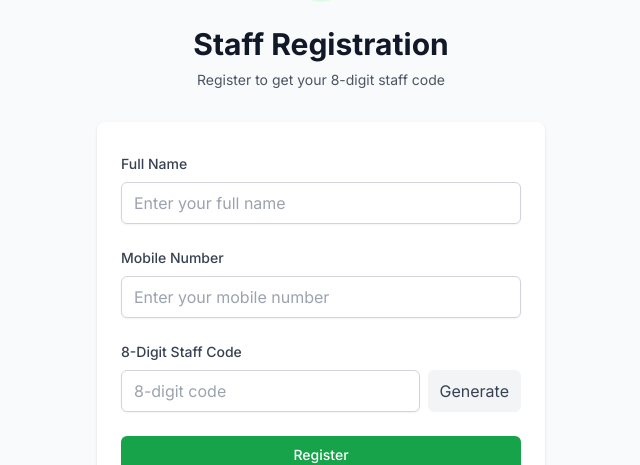
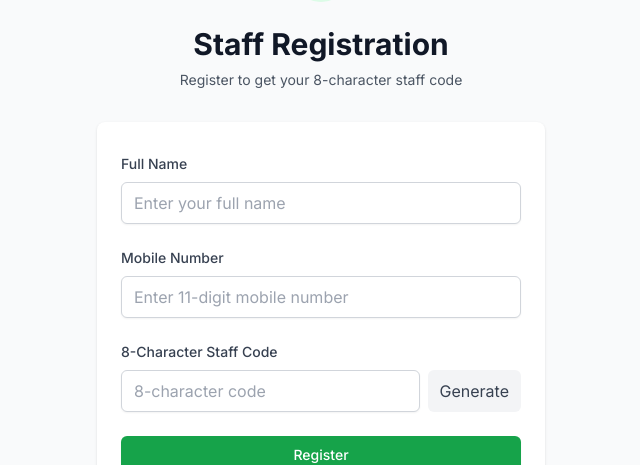
Before and after one commit to gilnaks/gfc-inventory-system, a Next.js app: page /dsir in a window 1280 px wide. Both pictures are taken after a click on the button "Don't have a code? Register here". Shown: the part 154-619 px from the top of the page, without its empty margins (319-959 px from the left). Built offline with nearby package versions, Linux system fonts and the light colour scheme; what @supabase/auth-helpers-nextjs would draw is missing.

Commit message:
add staff 8 character code

```diff
--- a/app/components/StaffManager.tsx
+++ b/app/components/StaffManager.tsx
@@ -245,11 +245,6 @@ export function StaffManager({ theme = 'blue' }: StaffManagerProps) {
   }
 
   const addStaff = async () => {
-    if (!newStaff.full_name.trim() || !newStaff.mobile_number.trim()) {
-      setError('Please fill in all required fields')
-      return
-    }
-
     setSaving(true)
     try {
       const staffCode = newStaff.staff_code.trim() || generateStaffCode()
@@ -1372,7 +1367,7 @@ export function StaffManager({ theme = 'blue' }: StaffManagerProps) {
                   value={newStaff.full_name}
                   onChange={(e) => setNewStaff({ ...newStaff, full_name: e.target.value })}
                   className="w-full px-3 py-2 border border-gray-300 rounded-md focus:ring-2 focus:ring-blue-500 focus:border-blue-500"
-                  placeholder="Enter full name"
+                  required
                 />
               </div>
               <div className="grid grid-cols-1 md:grid-cols-2 gap-4">
@@ -1381,10 +1376,10 @@ export function StaffManager({ theme = 'blue' }: StaffManagerProps) {
                   <input
                     type="tel"
                     value={newStaff.mobile_number}
-                    onChange={(e) => setNewStaff({ ...newStaff, mobile_number: e.target.value })}
+                    onChange={(e) => setNewStaff({ ...newStaff, mobile_number: e.target.value.replace(/\D/g, '').slice(0, 11) })}
                     maxLength={11}
                     className="w-full px-3 py-2 border border-gray-300 rounded-md focus:ring-2 focus:ring-blue-500 focus:border-blue-500"
-                    placeholder="Enter mobile number"
+                    required
                   />
                 </div>
                 <div className="space-y-2">
@@ -1394,6 +1389,7 @@ export function StaffManager({ theme = 'blue' }: StaffManagerProps) {
                     value={newStaff.employment_date}
                     onChange={(e) => setNewStaff({ ...newStaff, employment_date: e.target.value })}
                     className="w-full px-3 py-2 border border-gray-300 rounded-md focus:ring-2 focus:ring-blue-500 focus:border-blue-500"
+                    required
                   />
                 </div>
               </div>
@@ -1407,10 +1403,11 @@ export function StaffManager({ theme = 'blue' }: StaffManagerProps) {
                       onChange={(e) => setNewStaff({ ...newStaff, staff_code: e.target.value })}
                       maxLength={8}
                       className="w-32 px-3 py-2 border border-gray-300 rounded-md focus:ring-2 focus:ring-blue-500 focus:border-blue-500"
+                      required
                     />
                     <button
                       onClick={() => setNewStaff({ ...newStaff, staff_code: generateStaffCode() })}
-                      className="px-2 py-2 bg-gray-600 text-white rounded-md hover:bg-gray-700"
+                      className="px-2 py-2 bg-white text-gray-700 border border-gray-300 rounded-md hover:bg-gray-50"
                       title="Generate staff code"
                     >
                       <RefreshCw className="h-4 w-4" />
@@ -1423,10 +1420,10 @@ export function StaffManager({ theme = 'blue' }: StaffManagerProps) {
                     type="number"
                     min="0"
                     step="0.01"
-                    value={newStaff.hourly_rate}
+                    value={newStaff.hourly_rate || ''}
                     onChange={(e) => setNewStaff({ ...newStaff, hourly_rate: parseFloat(e.target.value) || 0 })}
                     className="w-24 px-3 py-2 border border-gray-300 rounded-md focus:ring-2 focus:ring-blue-500 focus:border-blue-500"
-                    placeholder="0.00"
+                    required
                   />
                 </div>
               </div>
@@ -1440,7 +1437,7 @@ export function StaffManager({ theme = 'blue' }: StaffManagerProps) {
               </button>
               <button
                 onClick={addStaff}
-                disabled={saving || !newStaff.full_name.trim() || !newStaff.mobile_number.trim()}
+                disabled={saving || !newStaff.full_name.trim() || !newStaff.mobile_number.trim() || !newStaff.employment_date || !newStaff.staff_code.trim() || !newStaff.hourly_rate}
                 className={`px-4 py-2 ${colors.primary} text-white rounded-md disabled:opacity-50 disabled:cursor-not-allowed`}
               >
                 {saving ? 'Adding...' : 'Add Staff'}
@@ -1483,10 +1480,10 @@ export function StaffManager({ theme = 'blue' }: StaffManagerProps) {
                       <input
                         type="tel"
                         value={editForm.mobile_number}
-                        onChange={(e) => setEditForm({ ...editForm, mobile_number: e.target.value })}
+                        onChange={(e) => setEditForm({ ...editForm, mobile_number: e.target.value.replace(/\D/g, '').slice(0, 11) })}
                         maxLength={11}
                         className="w-full px-3 py-2 border border-gray-300 rounded-md focus:ring-2 focus:ring-blue-500 focus:border-blue-500"
-                        placeholder="Enter mobile number"
+                        placeholder="Enter 11-digit mobile number"
                       />
                     </div>
                     <div className="space-y-2">
--- a/app/dsir/page.tsx
+++ b/app/dsir/page.tsx
@@ -265,8 +265,12 @@ export default function DSIRPage() {
   }
 
   const generateStaffCode = () => {
-    // Generate a random 8-digit code
-    const code = Math.floor(10000000 + Math.random() * 90000000).toString()
+    // Generate a random 8-character alphanumeric code
+    const chars = 'ABCDEFGHIJKLMNOPQRSTUVWXYZ0123456789'
+    let code = ''
+    for (let i = 0; i < 8; i++) {
+      code += chars.charAt(Math.floor(Math.random() * chars.length))
+    }
     setRegistrationForm({ ...registrationForm, staff_code: code })
   }
 
@@ -277,7 +281,7 @@ export default function DSIRPage() {
     }
 
     if (registrationForm.staff_code.length !== 8) {
-      setError('Staff code must be 8 digits')
+      setError('Staff code must be 8 characters')
       return
     }
 
@@ -297,7 +301,7 @@ export default function DSIRPage() {
 
       if (error) throw error
 
-      setSuccess('Registration successful! Your 8-digit code is: ' + registrationForm.staff_code)
+      setSuccess('Registration successful! Your 8-character code is: ' + registrationForm.staff_code)
       setRegistrationForm({ full_name: '', mobile_number: '', staff_code: '' })
 
       // Switch to login view
@@ -315,12 +319,12 @@ export default function DSIRPage() {
 
   const loginStaff = async () => {
     if (!loginForm.staff_code.trim()) {
-      setError('Please enter your 8-digit staff code')
+      setError('Please enter your 8-character staff code')
       return
     }
 
     if (loginForm.staff_code.length !== 8) {
-      setError('Staff code must be 8 digits')
+      setError('Staff code must be 8 characters')
       return
     }
 
@@ -1143,7 +1147,7 @@ export default function DSIRPage() {
             </div>
             <h2 className="text-3xl font-bold text-gray-900">Staff Registration</h2>
             <p className="mt-2 text-sm text-gray-600">
-              Register to get your 8-digit staff code
+              Register to get your 8-character staff code
             </p>
           </div>
 
@@ -1170,24 +1174,25 @@ export default function DSIRPage() {
                 <input
                   type="tel"
                   value={registrationForm.mobile_number}
-                  onChange={(e) => setRegistrationForm({ ...registrationForm, mobile_number: e.target.value })}
+                  onChange={(e) => setRegistrationForm({ ...registrationForm, mobile_number: e.target.value.replace(/\D/g, '').slice(0, 11) })}
+                  maxLength={11}
                   className="w-full px-3 py-2 border border-gray-300 rounded-md shadow-sm focus:outline-none focus:ring-blue-500 focus:border-blue-500"
-                  placeholder="Enter your mobile number"
+                  placeholder="Enter 11-digit mobile number"
                   required
                 />
               </div>
 
               <div>
                 <label className="block text-sm font-medium text-gray-700 mb-2">
-                  8-Digit Staff Code
+                  8-Character Staff Code
                 </label>
                 <div className="flex space-x-2">
                   <input
                     type="text"
                     value={registrationForm.staff_code}
-                    onChange={(e) => setRegistrationForm({ ...registrationForm, staff_code: e.target.value.replace(/\D/g, '').slice(0, 8) })}
+                    onChange={(e) => setRegistrationForm({ ...registrationForm, staff_code: e.target.value.replace(/[^a-zA-Z0-9]/g, '').slice(0, 8) })}
                     className="flex-1 px-3 py-2 border border-gray-300 rounded-md shadow-sm focus:outline-none focus:ring-blue-500 focus:border-blue-500"
-                    placeholder="8-digit code"
+                    placeholder="8-character code"
                     maxLength={8}
                     required
                   />
@@ -1248,7 +1253,7 @@ export default function DSIRPage() {
           </div>
           <h2 className="text-3xl font-bold text-gray-900">DSIR Login</h2>
           <p className="mt-2 text-sm text-gray-600">
-            Enter your 8-digit staff code to access the Daily Sales & Inventory Report
+            Enter your 8-character staff code to access the Daily Sales & Inventory Report
           </p>
         </div>
 
@@ -1256,7 +1261,7 @@ export default function DSIRPage() {
           <form className="space-y-6" onSubmit={(e) => { e.preventDefault(); loginStaff(); }}>
             <div>
               <label className="block text-sm font-medium text-gray-700 mb-2">
-                8-Digit Staff Code
+                8-Character Staff Code
               </label>
               <div className="relative">
                 <div className="absolute inset-y-0 left-0 pl-3 flex items-center pointer-events-none">
@@ -1265,8 +1270,8 @@ export default function DSIRPage() {
                 <input
                   type="text"
                   value={loginForm.staff_code}
-                  onChange={(e) => setLoginForm({ ...loginForm, staff_code: e.target.value.replace(/\D/g, '').slice(0, 8) })}
-                  placeholder="Enter 8-digit staff code"
+                  onChange={(e) => setLoginForm({ ...loginForm, staff_code: e.target.value.replace(/[^a-zA-Z0-9]/g, '').slice(0, 8) })}
+                  placeholder="Enter 8-character staff code"
                   maxLength={8}
                   className="w-full pl-10 pr-3 py-2 border border-gray-300 rounded-md shadow-sm focus:outline-none focus:ring-blue-500 focus:border-blue-500"
                   required
```
Also changed, not shown: 1 other file (tests, documents, lock files or other folders).
